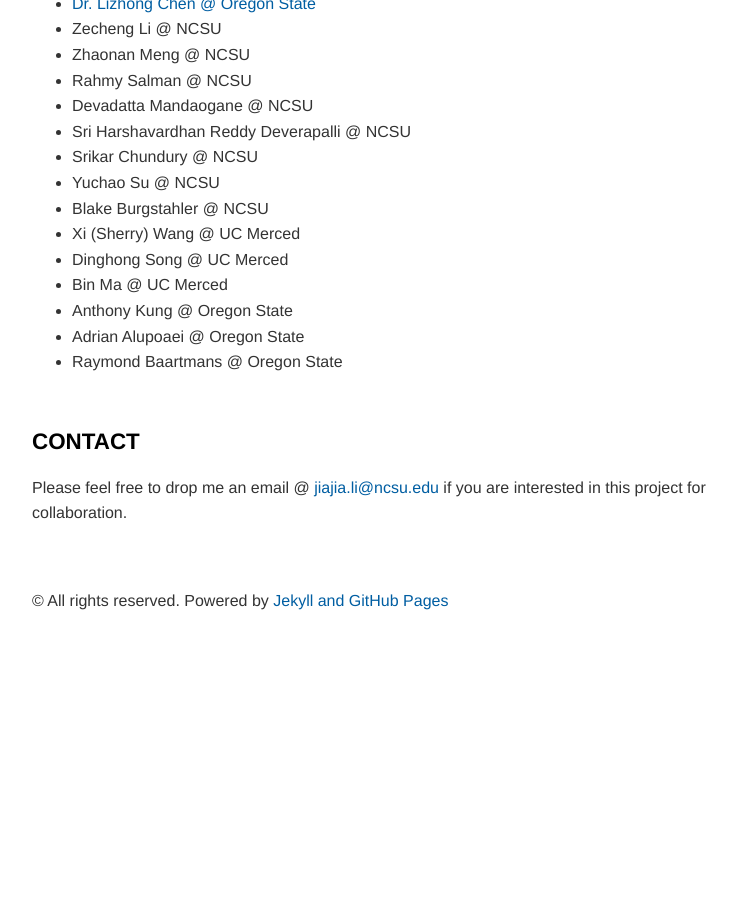
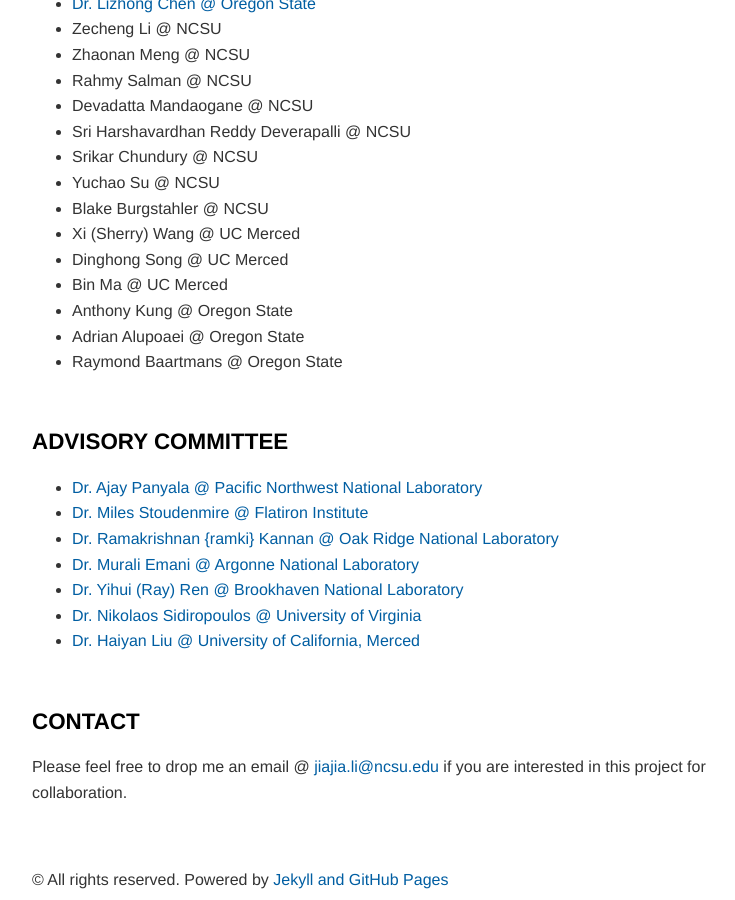
Before and after one commit to tensorworld/cross, a Jekyll site: the page built from index.html, in a window 1280 px wide and 900 px high, scrolled down 4219 px. Shown: the whole window, without its empty margins (148-883 px from the left). Built offline with Jekyll 4.4.1, drawn with Linux system fonts in a browser that asks for light colours; nearby versions of some CDN libraries; some web fonts are replaced; before the commit the page ends 4840 px from its top, so only the background shows below that.

Commit message:
add advisory committee

```diff
--- /dev/null
+++ b/_data/committee.yml
@@ -0,0 +1,14 @@
+- name: "Dr. Ajay Panyala @ Pacific Northwest National Laboratory"
+  url: "https://www.pnnl.gov/people/ajay-panyala"
+- name: "Dr. Miles Stoudenmire @ Flatiron Institute"
+  url: "https://www.simonsfoundation.org/people/miles-stoudenmire-2/"
+- name: "Dr. Ramakrishnan {ramki} Kannan @ Oak Ridge National Laboratory"
+  url: "https://www.ornl.gov/staff-profile/ramakrishnan-ramki-kannan"
+- name: "Dr. Murali Emani @ Argonne National Laboratory"
+  url: "https://memani1.github.io/"
+- name: "Dr. Yihui (Ray) Ren @ Brookhaven National Laboratory"
+  url: "https://www.bnl.gov/staff/yren"
+- name: "Dr. Nikolaos Sidiropoulos @ University of Virginia"
+  url: "https://engineering.virginia.edu/faculty/nikolaos-sidiropoulos"
+- name: "Dr. Haiyan Liu @ University of California, Merced"
+  url: "https://psychology.ucmerced.edu/content/haiyan-liu"
--- /dev/null
+++ b/_includes/committee.html
@@ -0,0 +1,18 @@
+<section class="twelve columns" id="committee">
+    <h1>Advisory Committee</h1>
+    <article>
+        <ul>
+            {% for member in site.data.committee %}
+            <li>
+                <header>
+                    {% if member.url %}
+                        <a href="{{ member.url }}">{{ member.name }}</a>
+                    {% else %}
+                        {{ member.name }}
+                    {% endif %}
+                </header>
+            </li>
+            {% endfor %}
+        </ul>
+    </article>
+</section>
--- a/_layouts/layout-tags.html
+++ b/_layouts/layout-tags.html
@@ -51,6 +51,9 @@
               <a class="navigation-link" href="#team" data-popover>Team</a>
             </li>
             <li class="navigation-item">
+              <a class="navigation-link" href="#committee" data-popover>Advisory Committee</a>
+            </li>
+            <li class="navigation-item">
               <a class="navigation-link" href="#contact" data-popover>Contact</a>
             </li>
             </ul>
--- a/index.html
+++ b/index.html
@@ -19,6 +19,8 @@ layout: layout-tags
 
 {% include team.html %}
 
+{% include committee.html %}
+
 {% include contact.html %}
 
 
```
